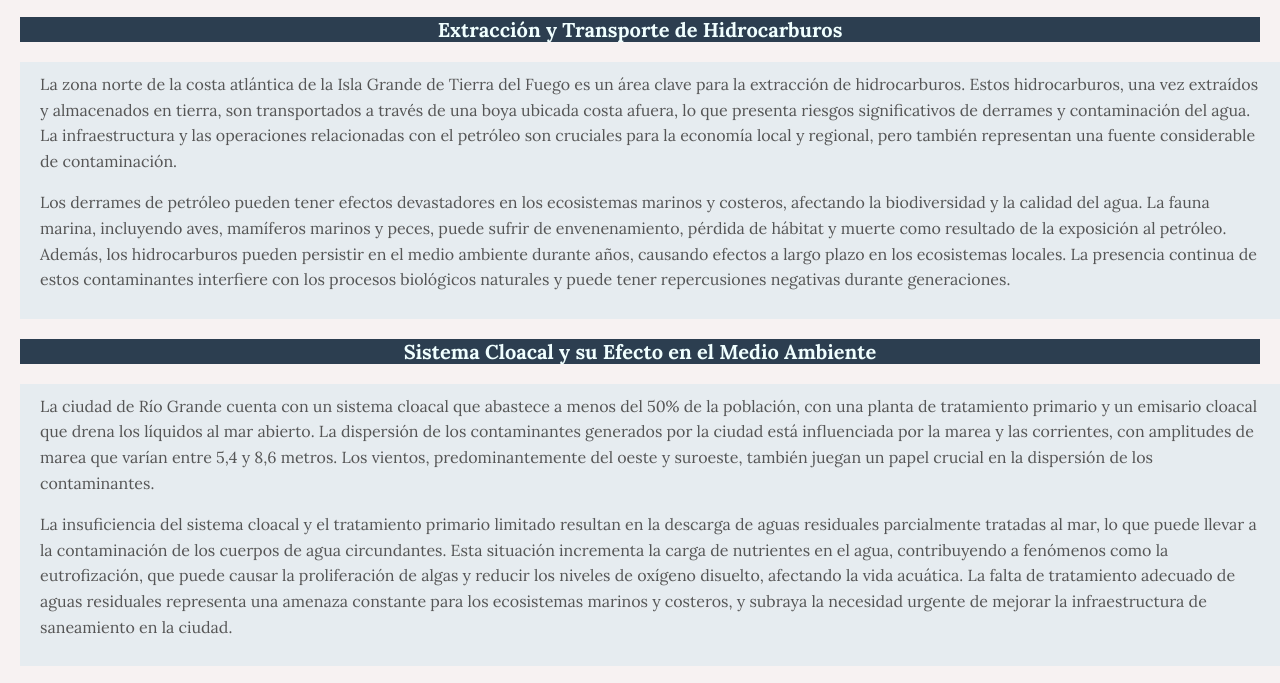
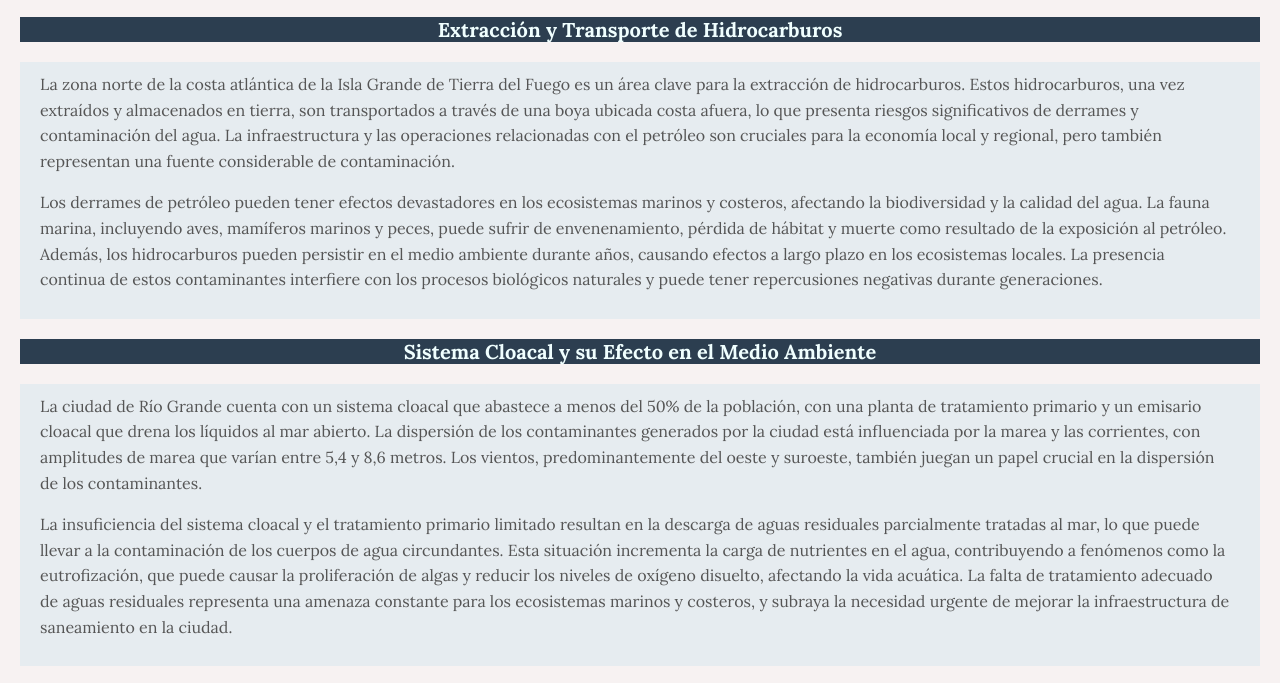
Before and after one commit to alejamarzol/Rio-Grande-Sostenible, a plain HTML site: page Consecuencias.html in a window 1280 px wide. Shown: the part 103-786 px from the top of the page. Drawn offline with Linux system fonts and the light colour scheme.

Commit message:
cambios medias

```diff
--- a/css/style.css
+++ b/css/style.css
@@ -211,20 +211,14 @@ clip-path: circle(60%);
 
 /* MEDIA QUERIES - TABLET */
 @media screen and (min-width: 768px) {
-  .flex-item {
-    min-width: calc(50% - 20px);
-  }
+  .principal-item{
+    max-width: calc(100% - 50px);
 }
-/* MEDIA QUERIES - desktop */
-@media screen and (min-width: 1020px) {
-  .flex-item {
-    min-width: calc(50% - 20px);
-  }
 }
 
 /* MEDIA QUERY - CELULARES */
 @media screen and (min-width: 320px) {
-  .flex-item {
+  .principal-item{
     min-width: calc(100% - 30px);
   }
 }
```
